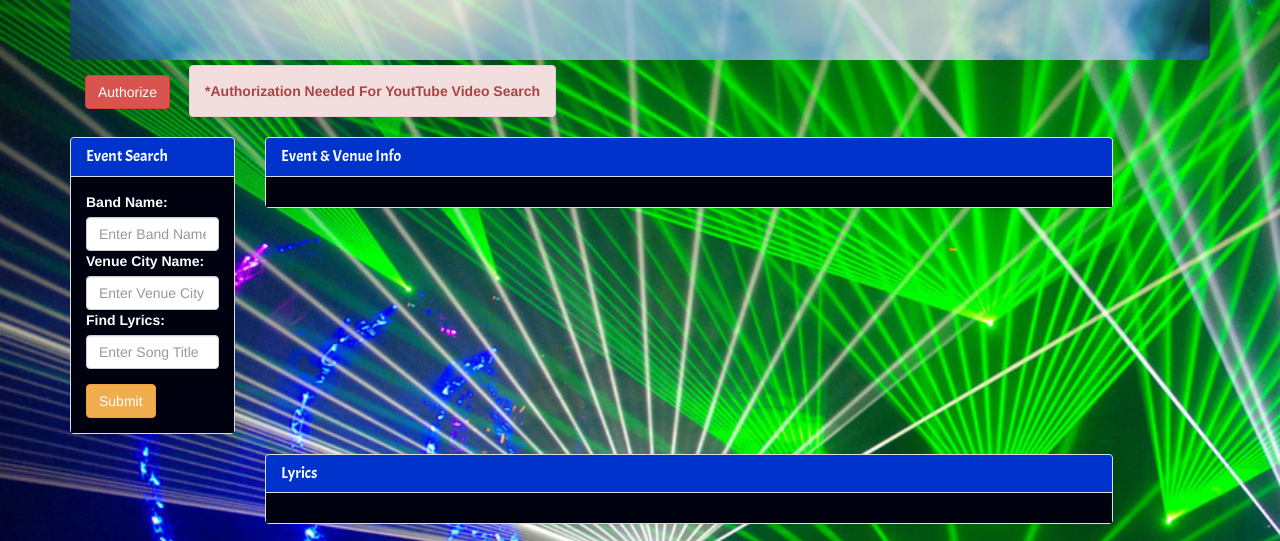
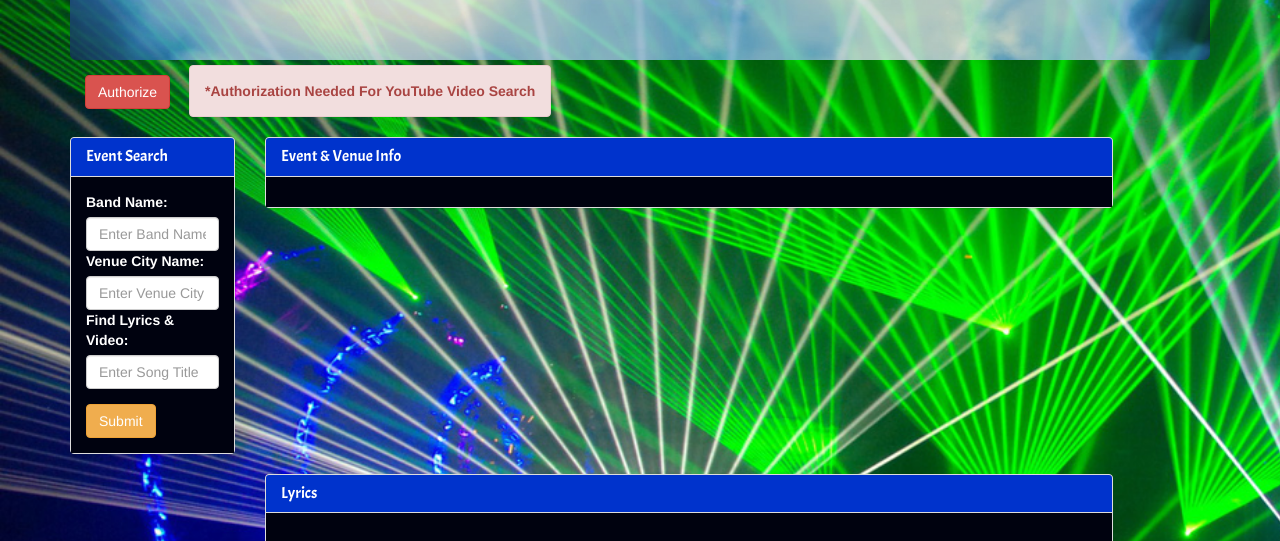
Before and after one commit to regalferg/project-one, a plain HTML site: page index.html in a window 1280 px wide. Shown: the part 200-741 px from the top of the page. Drawn offline with nearby package versions, Linux system fonts and the light colour scheme.

Commit message:
Cleaning up Code

```diff
--- a/index.html
+++ b/index.html
@@ -12,14 +12,16 @@
 	<body>
 		<div class=container>
 			<br>
-			<!-- Jumbotron -->
+			<!-- Jumbotron Page Header -->
 			<div class="jumbotron">
 				<h1 class="text-center">Event Ready!</h1>
 				<p class="text-center">Prepare for your concert event.</p>
 				<!-- END Jumbo -->
 			</div>
+
+			<!--Sign in to Google to Authorize Users Device-->
 			<button id="execute-request-button" class = "btn btn-danger">Authorize</button>
-			<label for="execute-request-button" class="alert alert-danger" role="alert">*Authorization Needed For YoutTube Video Search
+			<label for="execute-request-button" class="alert alert-danger" role="alert">*Authorization Needed For YouTube Video Search
 			</label>
 			<div class="row">
 				<div class="col-lg-2">
@@ -28,6 +30,10 @@
 							<h3 class="panel-title">Event Search</h3>
 							<!-- END Panel heading -->
 						</div>
+
+						     <!-- Begin Form Group
+						     	User searches for Band, Venue, and Song -->
+
 						<div class="panel-body">
 							<form role="form">
 								<div class="form-group">
@@ -35,9 +41,9 @@
 									<input class="form-control" id="band-input" type="text" placeholder="Enter Band Name" required>
 									<label for="venue-input">Venue City Name:</label>
 									<input class="form-control" id="venue-input" type="text" placeholder="Enter Venue City" required>
-									<label for="lyrics-input">Find Lyrics:</label>
+									<label for="lyrics-input">Find Lyrics & Video:</label>
 									<input class="form-control" id="lyrics-input" type="text" placeholder="Enter Song Title" required />
-									<!-- END Form Grp -->
+							   <!-- END Form Grp -->
 								</div>
 
 								<input class="btn btn-warning" id="add-band" type="submit">
@@ -66,6 +72,9 @@
 				<!-- END Row 1 -->
 			</div>
 			<!-- END Row 2 Col 1 -->
+
+
+			<!--Display Lyrics for Song Searched-->
 			<div class = "row">
 				<div class = "col-lg-2"></div>
 				<div class="col-lg-9">
@@ -89,6 +98,7 @@
 				</div>
 				<!-- END Row 2 -->
 			</div>
+			<!--Displays the YouTube Video for Song Searched-->
 			<div class = "row">
 				<div class = "col-lg-2">
 				</div>
@@ -99,6 +109,7 @@
 								<h3 class="panel-title">Video Search Results</h3>
 								<!-- END Panel heading -->
 							</div>
+								<!-- Video Player -->
 							<div class="panel-body">
 								<iframe id="player" type="text/html" width="640" height="390" frameborder="0"></iframe>
 								<!-- END Panel 3 body -->
```
Also changed, not shown: assets/css/style.css (+2 -6 lines), assets/javascript/TestAPI.js (+5 -33 lines).
